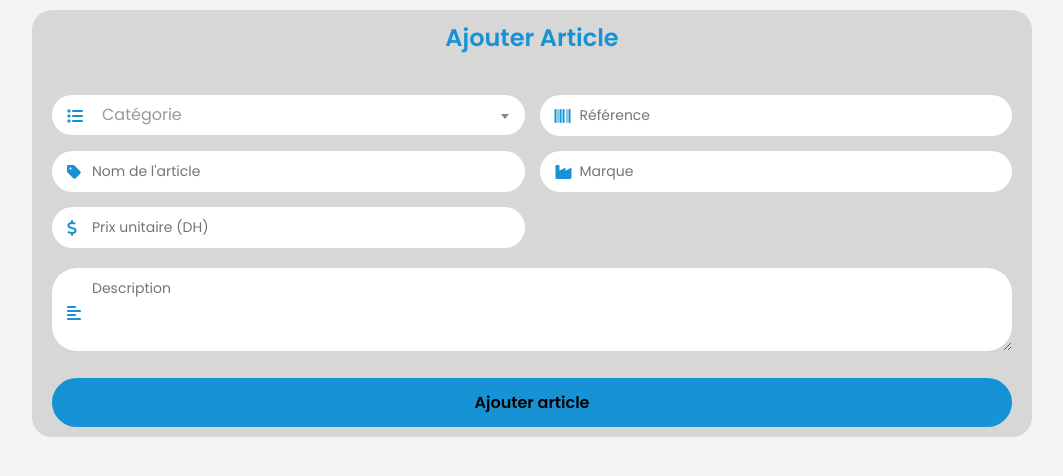
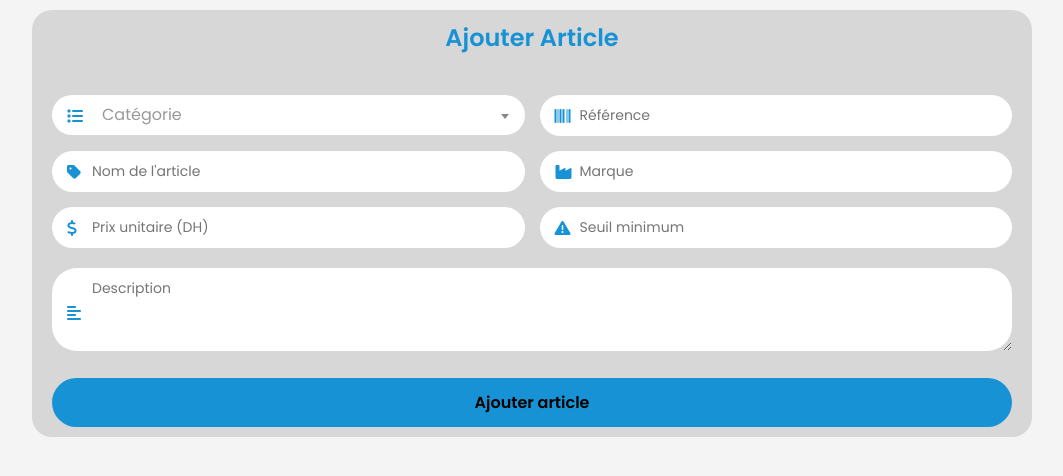
Before and after one commit to Dev-kaoutar/ProjectSynth-se, a PHP site: page /FrontEnd/AjouterArticle.php in a window 1280 px wide. Shown: the part 70-546 px from the top of the page, without its empty margins (108-1171 px from the left). Run offline with PHP 8.4, Linux system fonts and the light colour scheme; the visitor is signed in with stand-in values (Sample User, id 1); some libraries are stand-ins or nearby versions.

Commit message:
modifications Entrees & ajouterArticle

```diff
--- a/code/BackEnd/Ajouter_Article.php
+++ b/code/BackEnd/Ajouter_Article.php
@@ -13,6 +13,7 @@ if ($_SERVER["REQUEST_METHOD"] == "POST") {
     $marque = trim($_POST['marque']);
     $prix_unitaire = floatval($_POST['prix_unitaire']);
     $description = trim($_POST['description']);
+    $seuil_minimum = $_POST['seuil_minimum'];
 
     // Validation des champs
     if (empty($categorie) || empty($reference) || empty($nom) || empty($marque) || $prix_unitaire <= 0) {
@@ -29,8 +30,8 @@ if ($_SERVER["REQUEST_METHOD"] == "POST") {
                 $prix_vente = round($prix_unitaire * (1 + $marge), 2);
 
                 // Préparation de la requête pour insérer l'article
-                $stmt = $pdo->prepare("INSERT INTO Article (categorie, reference, designation, marque, prix_achat, description, prix_vente) VALUES (?, ?, ?, ?, ?, ?, ?)");
-                $stmt->execute([$categorie, $reference, $nom, $marque, $prix_unitaire, $description, $prix_vente]);
+                $stmt = $pdo->prepare("INSERT INTO Article (categorie, reference, designation, marque, prix_achat, description, prix_vente, quantite_stock, seuil_minimum) VALUES (?, ?, ?, ?, ?, ?, ?, ?, ?)");
+                $stmt->execute([$categorie, $reference, $nom, $marque, $prix_unitaire, $description, $prix_vente, 0, $seuil_minimum ?? 10]);
                 $message = "Article ajouté avec succès.";
             } catch (PDOException $e) {
                 $erreur = "Erreur : " . $e->getMessage();
--- a/code/BackEnd/ListeEntrees.php
+++ b/code/BackEnd/ListeEntrees.php
@@ -24,7 +24,7 @@ $sql = "SELECT
         INNER JOIN LigneEntreeStock les ON es.id_entree = les.id_entree
         INNER JOIN Article a ON les.id_article = a.id_article
         GROUP BY es.id_entree, es.date_entree, f.nom_fournisseur
-        ORDER BY es.date_entree DESC
+        ORDER BY es.id_entree DESC
         LIMIT :limit OFFSET :offset";
 
 $stmt = $pdo->prepare($sql);
--- a/code/FrontEnd/AjouterArticle.php
+++ b/code/FrontEnd/AjouterArticle.php
@@ -129,14 +129,16 @@ include '../BackEnd/Ajouter_Article.php';
                     <input type="number" name="prix_unitaire" placeholder="Prix unitaire (DH)" step="0.01" min="0" required>
                 </div>
 
-
+                <div class="input-group input-group-full">
+                    <i class="fas fa-exclamation-triangle"></i>
+                    <input type="number" name="seuil_minimum" placeholder="Seuil minimum" step="0.01" min="0" required>
+                </div>
 
             </div>
-            <div class="one-line">
-                <div class="input-group input-group-full">
-                    <i class="fas fa-align-left"></i>
-                    <textarea name="description" placeholder="Description" rows="3" required></textarea>
-                </div>
+
+            <div class="input-group input-group-full">
+                <i class="fas fa-align-left"></i>
+                <textarea name="description" placeholder="Description" rows="3" ></textarea>
             </div>
 
             <button type="submit" class="button">Ajouter article</button>
@@ -148,11 +150,9 @@ include '../BackEnd/Ajouter_Article.php';
 <script src="https://cdn.jsdelivr.net/npm/select2@4.1.0-rc.0/dist/js/select2.min.js"></script>
 <script>
     $(document).ready(function() {
-        $('#categorie').select2(
-            {
-                placeholder: " Catégorie "
-            }
-        );
+        $('#categorie').select2({
+            placeholder: " Catégorie "
+        });
     });
 </script>
 
```
Also changed, not shown: code/BackEnd/Ajouter_Entree.php (+7 -0 lines).
